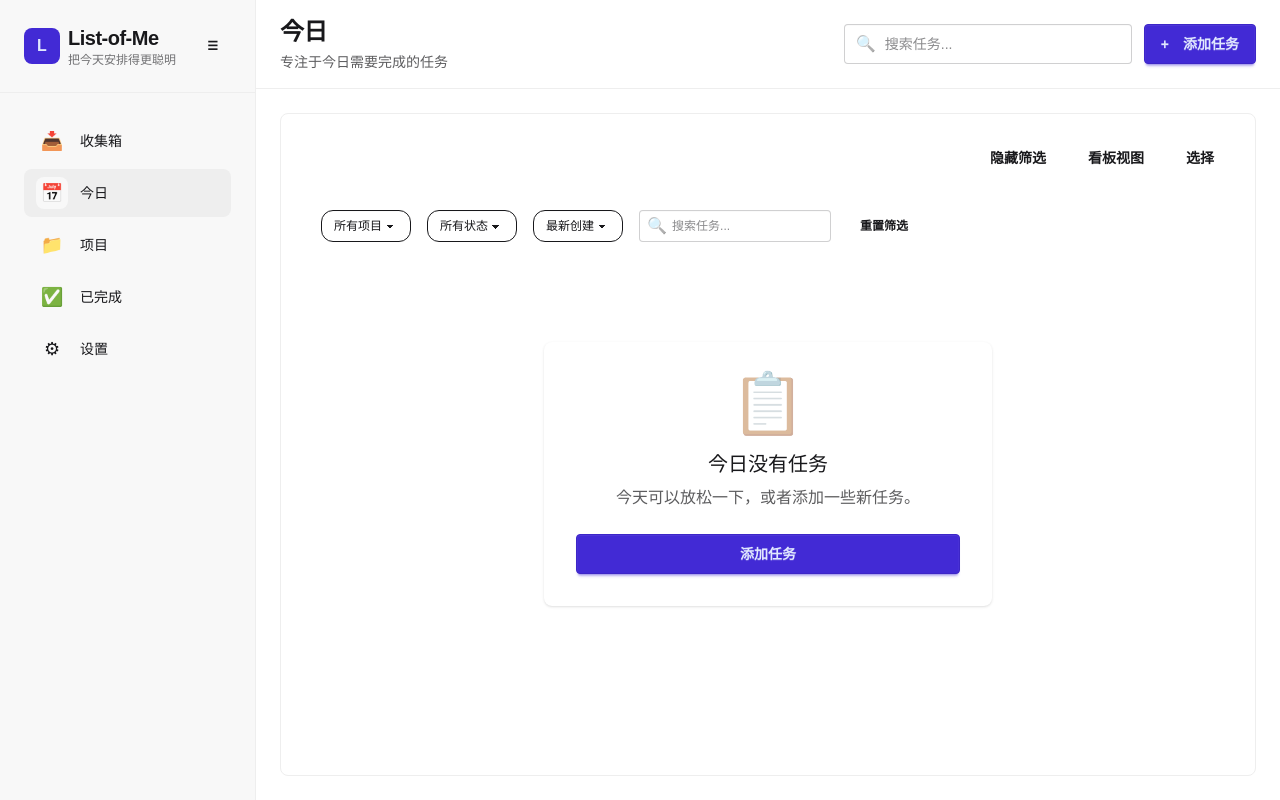
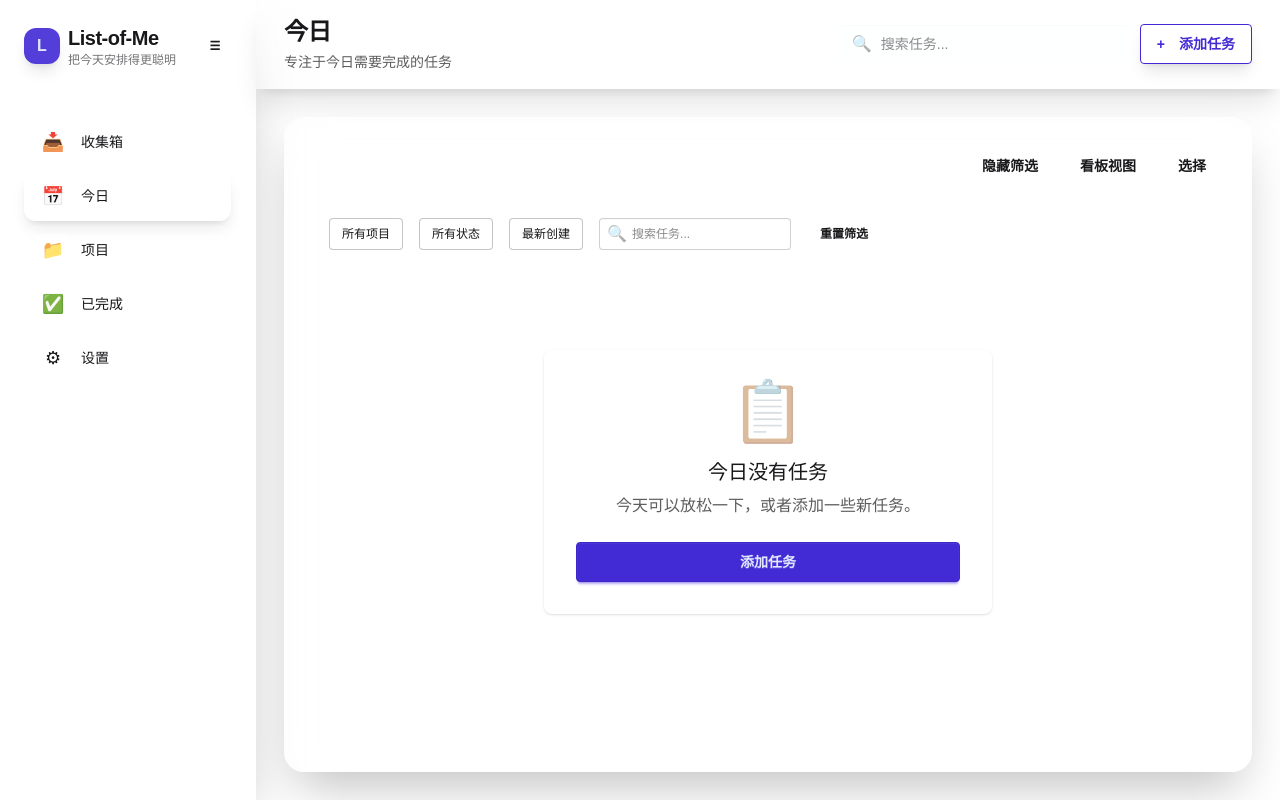
Before and after one commit to woruo03/list-of-me, a Vue app: page /today in a window 1280 px wide. Both pictures are taken after a click on the button "筛选". Built offline with nearby package versions, Linux system fonts and the light colour scheme.

Commit message:
优化全局视觉风格并引入毛玻璃效果

```diff
--- a/src/components/layout/Header.vue
+++ b/src/components/layout/Header.vue
@@ -1,5 +1,5 @@
 <template>
-  <header class="bg-base-100 border-b border-base-300 px-6 py-4">
+  <header class="bg-base-100/35 backdrop-blur-xl border-b border-white/10 px-5 md:px-7 py-4 shadow-xl">
     <div class="flex items-center justify-between gap-6">
       <div>
         <h2 class="text-2xl font-bold tracking-tight">{{ pageTitle }}</h2>
@@ -13,13 +13,13 @@
             type="text"
             :value="taskStore.searchQuery"
             placeholder="搜索任务..."
-            class="input input-bordered w-full pl-10"
+            class="input input-bordered w-full pl-10 bg-base-100/50 border-white/10 focus:outline-none focus:border-primary/50"
             @input="handleSearch"
           />
           <span class="absolute left-3 top-1/2 transform -translate-y-1/2 text-base-content/50">🔍</span>
         </div>
 
-        <button class="btn btn-primary" @click="openAddTaskModal">
+        <button class="btn btn-primary btn-outline shadow-lg" @click="openAddTaskModal">
           <span class="mr-2">+</span>
           添加任务
         </button>
--- a/src/components/layout/MainLayout.vue
+++ b/src/components/layout/MainLayout.vue
@@ -1,18 +1,22 @@
 <template>
-  <div class="min-h-screen flex text-base-content bg-base-100">
+  <div class="min-h-screen flex text-base-content bg-transparent">
     <Sidebar class="hidden md:flex" />
 
     <div class="flex-1 flex flex-col">
       <Header />
 
-      <main class="flex-1 p-6 overflow-auto pb-24 md:pb-6">
-        <div class="min-h-full rounded-box bg-base-100 border border-base-300 p-6">
+      <main class="flex-1 p-5 md:p-7 overflow-auto pb-24 md:pb-7">
+        <div
+          class="min-h-full rounded-[1.25rem] bg-base-100/40 backdrop-blur-xl border border-white/10 p-5 md:p-7 shadow-2xl"
+        >
           <router-view />
         </div>
       </main>
     </div>
 
-    <nav class="md:hidden fixed bottom-0 left-0 right-0 btm-nav btm-nav-sm bg-base-100 border-t border-base-300">
+    <nav
+      class="md:hidden fixed bottom-0 left-0 right-0 btm-nav btm-nav-sm bg-base-100/70 backdrop-blur-xl border-t border-white/10"
+    >
       <router-link class="text-base-content/60" to="/inbox">📥<span class="btm-nav-label">收集箱</span></router-link>
       <router-link class="text-base-content/60" to="/today">📅<span class="btm-nav-label">今日</span></router-link>
       <router-link class="text-base-content/60" to="/projects">📁<span class="btm-nav-label">项目</span></router-link>
--- a/src/components/layout/NavItem.vue
+++ b/src/components/layout/NavItem.vue
@@ -2,17 +2,17 @@
   <li class="w-full">
     <router-link
       :to="to"
-      class="flex w-full items-center justify-between px-3 py-2 rounded-lg hover:bg-base-300 transition-colors"
-      :class="{ 'bg-base-300': isActive }"
+      class="flex w-full items-center justify-between px-3 py-2 rounded-xl bg-base-100/20 border border-transparent hover:bg-base-100/50 hover:border-white/10 hover:shadow-lg transition-all duration-300 hover:scale-[1.02]"
+      :class="{ 'bg-base-100/60 border-white/10 shadow-lg': isActive }"
     >
       <div class="flex items-center gap-3">
-        <div class="w-8 h-8 flex items-center justify-center rounded-lg bg-base-200">
+        <div class="w-8 h-8 flex items-center justify-center rounded-lg bg-base-100/60 border border-white/10">
           <span class="text-lg">{{ icon }}</span>
         </div>
         <span v-if="!collapsed" class="font-medium">{{ label }}</span>
       </div>
 
-      <span v-if="badge !== undefined && badge > 0 && !collapsed" class="badge badge-primary badge-sm">
+      <span v-if="badge !== undefined && badge > 0 && !collapsed" class="badge badge-primary badge-outline badge-sm">
         {{ badge }}
       </span>
     </router-link>
--- a/src/components/layout/Sidebar.vue
+++ b/src/components/layout/Sidebar.vue
@@ -1,14 +1,14 @@
 <template>
   <aside
-    class="bg-base-200 border-r border-base-300 flex flex-col duration-200 transition-[width] overflow-hidden"
+    class="bg-base-100/40 backdrop-blur-xl border-r border-white/10 flex flex-col duration-200 transition-[width] overflow-hidden shadow-2xl"
     :class="sidebarClass"
   >
     <div
-      class="border-b border-base-300 flex items-center justify-between"
+      class="border-b border-white/10 flex items-center justify-between"
       :class="uiStore.sidebarCollapsed ? 'p-3' : 'p-6'"
     >
       <div class="flex items-center gap-2 min-w-0">
-        <div class="w-9 h-9 bg-primary rounded-lg flex items-center justify-center">
+        <div class="w-9 h-9 bg-primary/90 rounded-xl flex items-center justify-center shadow-lg">
           <span class="text-primary-content font-bold">L</span>
         </div>
         <div v-if="!uiStore.sidebarCollapsed" class="min-w-0">
@@ -16,7 +16,7 @@
           <p class="text-xs text-base-content/60 whitespace-nowrap">把今天安排得更聪明</p>
         </div>
       </div>
-      <button class="btn btn-ghost btn-sm flex-shrink-0" @click="uiStore.toggleSidebar">☰</button>
+      <button class="btn btn-ghost btn-sm btn-circle flex-shrink-0" @click="uiStore.toggleSidebar">☰</button>
     </div>
 
     <nav class="flex-1 p-4">
--- a/src/components/ui/Modal.vue
+++ b/src/components/ui/Modal.vue
@@ -3,7 +3,7 @@
     v-if="isOpen"
     class="modal modal-open"
   >
-    <div class="modal-box bg-base-100 border border-base-300" :class="sizeClass">
+    <div class="modal-box bg-base-100/40 backdrop-blur-xl border border-white/10 shadow-2xl" :class="sizeClass">
       <!-- 标题 -->
       <div
         v-if="title"
@@ -27,11 +27,11 @@
       <!-- 操作按钮 -->
       <div
         v-if="showActions"
-        class="modal-action"
+        class="modal-action gap-3"
       >
         <slot name="actions">
           <button
-            class="btn btn-ghost"
+            class="btn btn-ghost btn-outline"
             @click="closeModal"
           >
             取消
--- a/src/components/ui/SelectMenu.vue
+++ b/src/components/ui/SelectMenu.vue
@@ -1,18 +1,18 @@
 <template>
-  <div ref="root" class="relative w-full">
+  <div ref="root" class="relative z-40 w-full">
     <button
       type="button"
-      class="select select-bordered w-full flex items-center justify-between gap-2"
+      class="btn btn-outline w-full flex items-center justify-between gap-2 font-normal bg-base-100/55 border-base-content/25 hover:bg-base-100/75 hover:border-base-content/45"
       :class="sizeClass"
       :disabled="disabled"
       @click="toggle"
     >
-      <span class="truncate">{{ selectedLabel }}</span>
+      <span class="w-full text-left whitespace-nowrap overflow-hidden text-ellipsis">{{ selectedLabel }}</span>
     </button>
 
     <ul
       v-if="isOpen"
-      class="menu menu-sm menu-vertical dropdown-content absolute z-50 mt-2 w-full rounded-box border border-base-300 bg-base-100 p-1 shadow-lg"
+      class="menu menu-sm menu-vertical dropdown-content absolute z-[90] mt-2 min-w-full w-max rounded-box border border-base-content/20 bg-base-100/70 backdrop-blur-xl p-2 shadow-2xl"
       @mouseleave="handleListLeave"
     >
       <li
@@ -22,8 +22,8 @@
       >
         <button
           type="button"
-          class="justify-between w-full text-left"
-          :class="{ active: isSelected(option.value) }"
+          class="btn btn-ghost btn-sm justify-between w-full text-left font-normal normal-case hover:bg-base-100/70"
+          :class="{ 'btn-active': isSelected(option.value) }"
           @mouseenter="handleOptionEnter(option)"
           @click="selectOption(option.value)"
         >
@@ -34,7 +34,7 @@
               :data-theme="String(option.value || '')"
               :style="previewStyle()"
             ></span>
-            <span class="truncate">{{ option.label }}</span>
+            <span class="whitespace-nowrap">{{ option.label }}</span>
           </div>
           <span v-if="isSelected(option.value)">✓</span>
         </button>
@@ -77,7 +77,7 @@ const originalTheme = ref<string | null>(null)
 const isPreviewing = ref(false)
 
 const sizeClass = computed(() => {
-  return props.size === 'sm' ? 'select-sm' : ''
+  return props.size === 'sm' ? 'btn-sm' : ''
 })
 
 const selectedLabel = computed(() => {
--- a/src/components/ui/ToastList.vue
+++ b/src/components/ui/ToastList.vue
@@ -3,7 +3,7 @@
     <div
       v-for="toast in uiStore.notifications"
       :key="toast.id"
-      class="alert shadow-lg border border-base-300 bg-base-100"
+      class="alert shadow-2xl border border-white/10 bg-base-100/50 backdrop-blur-xl"
       :class="alertClass(toast.type)"
     >
       <span>{{ toast.message }}</span>
--- a/src/style.css
+++ b/src/style.css
@@ -19,6 +19,36 @@ body,
 body {
   margin: 0;
   background-color: hsl(var(--b1));
+  background-image:
+    radial-gradient(circle at 15% 20%, hsl(var(--p) / 0.12), transparent 40%),
+    radial-gradient(circle at 85% 0%, hsl(var(--s) / 0.1), transparent 38%),
+    radial-gradient(circle at 50% 100%, hsl(var(--a) / 0.09), transparent 45%);
+  background-attachment: fixed;
+}
+
+.btn {
+  transition: all 300ms ease;
+}
+
+.btn:hover {
+  transform: scale(1.03);
+}
+
+.card,
+.alert,
+.modal-box {
+  transition: all 300ms ease;
+}
+
+.card:hover {
+  transform: translateY(-2px);
+}
+
+.glass-panel {
+  background-color: hsl(var(--b1) / 0.4);
+  border: 1px solid hsl(var(--bc) / 0.1);
+  backdrop-filter: blur(24px);
+  box-shadow: 0 24px 48px hsl(var(--bc) / 0.15);
 }
 
 /* 全局下拉框美化 */
```
